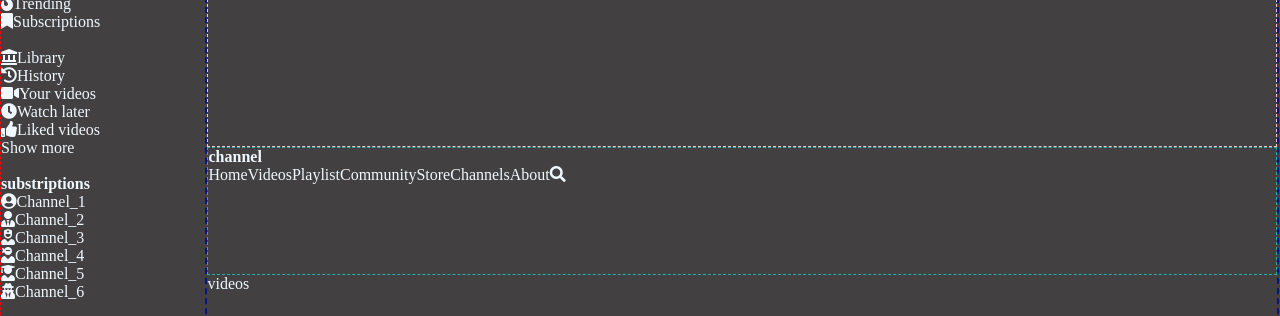
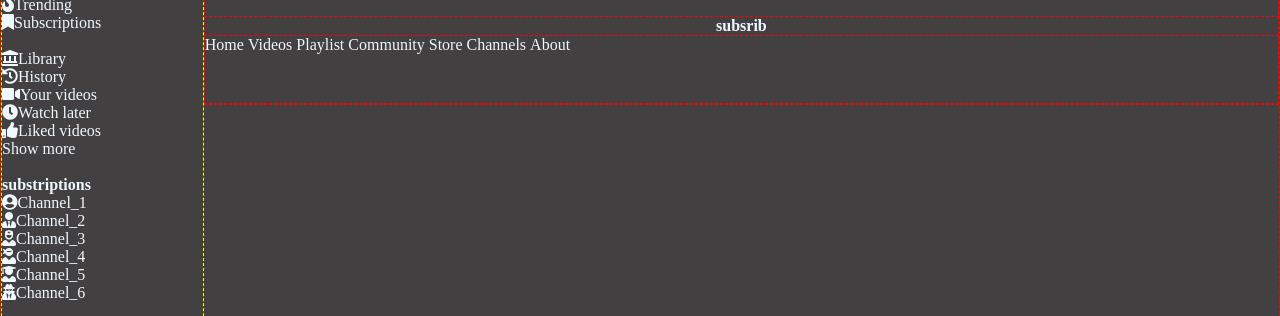
Before and after one commit to svenWacker/youtubeStyleApp, a plain HTML site: page index.html in a window 1280 px wide. Shown: the part 72-388 px from the top of the page. Drawn offline with Linux system fonts and the light colour scheme.

Commit message:
second day, clearing the yesterday issue

```diff
--- a/css/style.css
+++ b/css/style.css
@@ -59,23 +59,7 @@ a:hover {
 }
 .side-menu {
   width: 16vw;
-}
-.main {
-  width: 84vw;
-  /* height: 82vh; */
-  border: 2px rgb(9, 21, 121) dashed;
-  display: flex;
-  flex-direction: column;
-  /* justify-content: space-evenly; */
-  /* align-items: center; */
-}
-.banner {
-  height: 21vh;
-  border: 1px pink dashed;
-}
-.channel {
-  height: 16vh;
-  border: 1px lightseagreen dashed;
+  border: 1px yellow dashed;
 }
 
 /* footer */
@@ -88,3 +72,33 @@ a:hover {
   justify-content: center;
   flex-direction: column;
 }
+.banner {
+  width: 84vw;
+  height: 16vh;
+  border: 1px red dashed;
+  display: flex;
+  justify-content: center;
+  flex-direction: column;
+  align-items: center;
+}
+.banner-image {
+  width: 84vw;
+  height: 9vh;
+  border: 1px red dashed;
+}
+.banner-subscribe {
+  width: 84vw;
+  height: 5vh;
+  border: 1px red dashed;
+}
+.channel-menu {
+  width: 84vw;
+  height: 16vh;
+  border: 1px red dashed;
+}
+ul {
+  list-style: none;
+}
+.channel-menu li {
+  display: inline;
+}
--- a/index.html
+++ b/index.html
@@ -83,10 +83,10 @@
         </ul>
       </div>
       <div class="main">
-          <div class="banner">banner</div>
-          <div class="channel">
-            <h3>channel</h3>
-              <nav class="channel-nav">
+<div class="banner">
+  <div class="banner-image"><img src="" alt="img_banner"></div>
+  <div class="subscribe"><h2>subsrib</h2></div>
+  <div class="channel-menu">
     <ul>
       <li><a href="#">Home</a></li>
       <li><a href="#">Videos</a></li>
@@ -95,11 +95,10 @@
       <li><a href="#">Store</a></li>
       <li><a href="#">Channels</a></li>
       <li><a href="#">About</a></li>
-                      <li></li><i class="fas fa-search"></i></li>
   </ul>
-                </nav>
   </div>
-          <div class="videos">videos</div>
+</div>
+<div class="videos"></div>
       </div>
     </section>
     <!-- <section class="main-content"></section> -->
```
Lines whose indentation alone changed are shown as unchanged.
